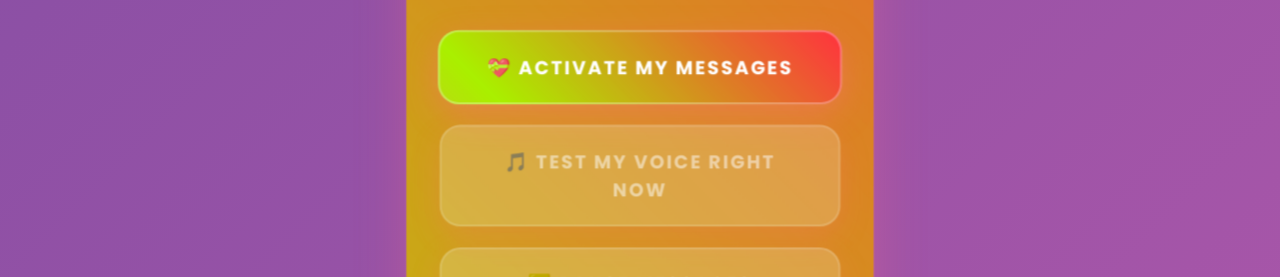
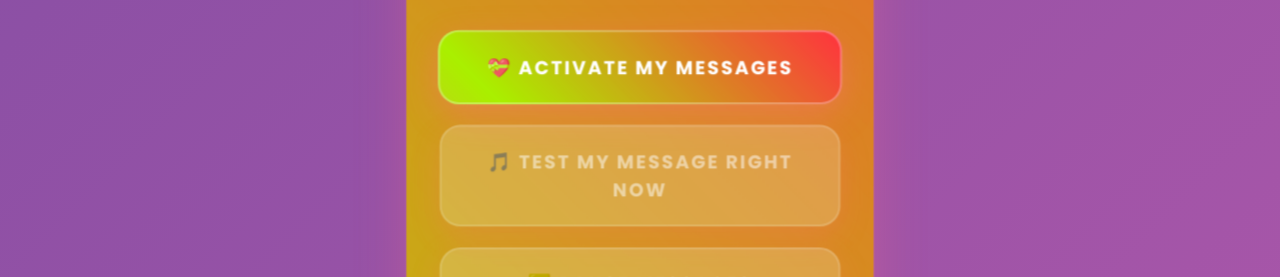
Before and after one commit to markbriannn/jemma, a plain HTML site: page index.html in a window 1280 px wide. Shown: the part 1800-2077 px from the top of the page. Drawn offline with Linux system fonts and the light colour scheme.

Commit message:
Update index.html

```diff
--- a/index.html
+++ b/index.html
@@ -767,7 +767,7 @@
                 💝 Activate My Messages
             </button>
             <button id="testBtn" onclick="testCurrentMessage()" disabled>
-                🎵 Test My Voice Right Now
+                🎵 Test My Message Right Now
             </button>
             <button id="stopBtn" onclick="stopNotifications()" disabled>
                 ⏸️ Pause Messages
@@ -1318,4 +1318,5 @@
         }, 5000);
     </script>
 </body>
+
 </html>
```
